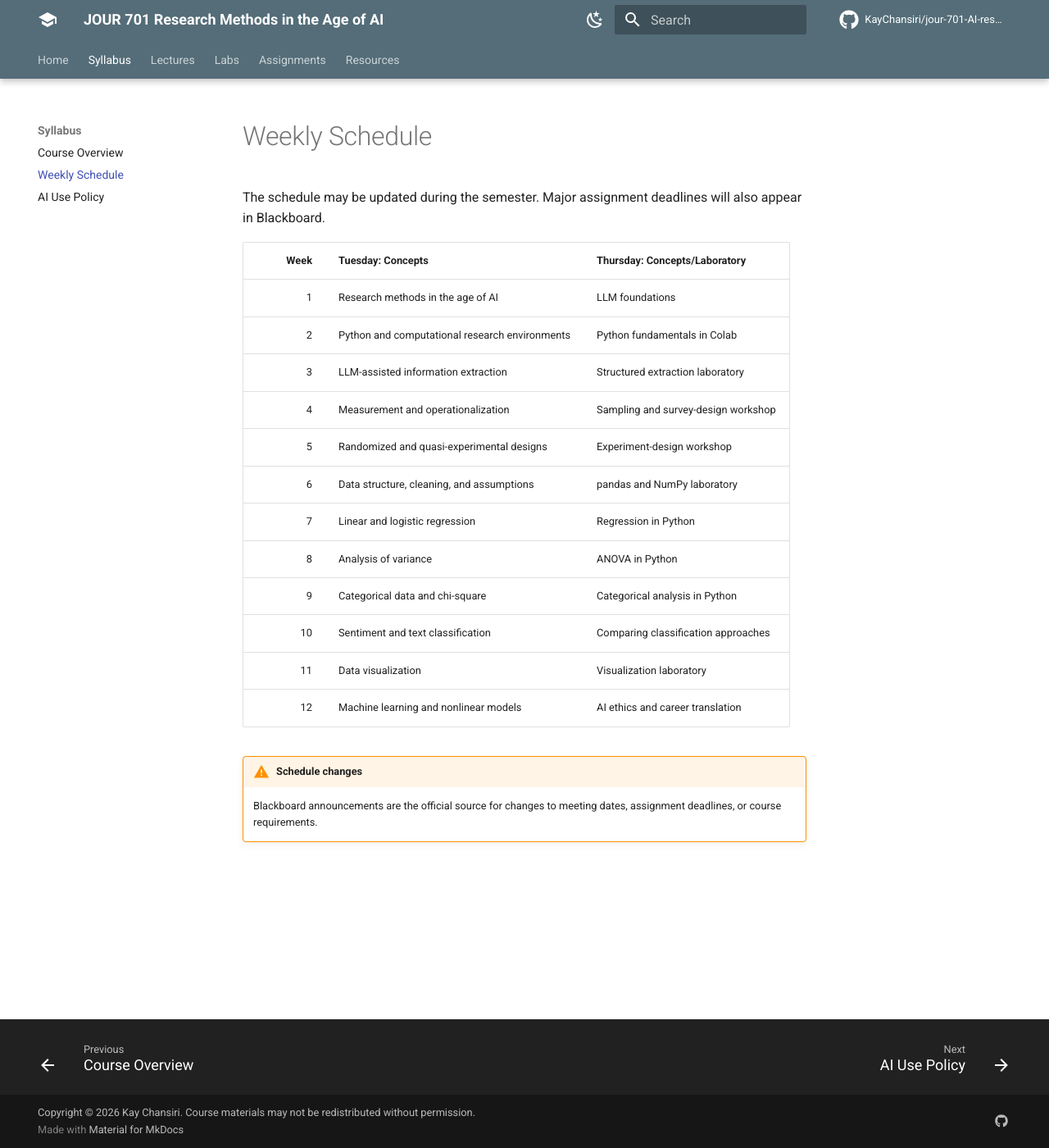
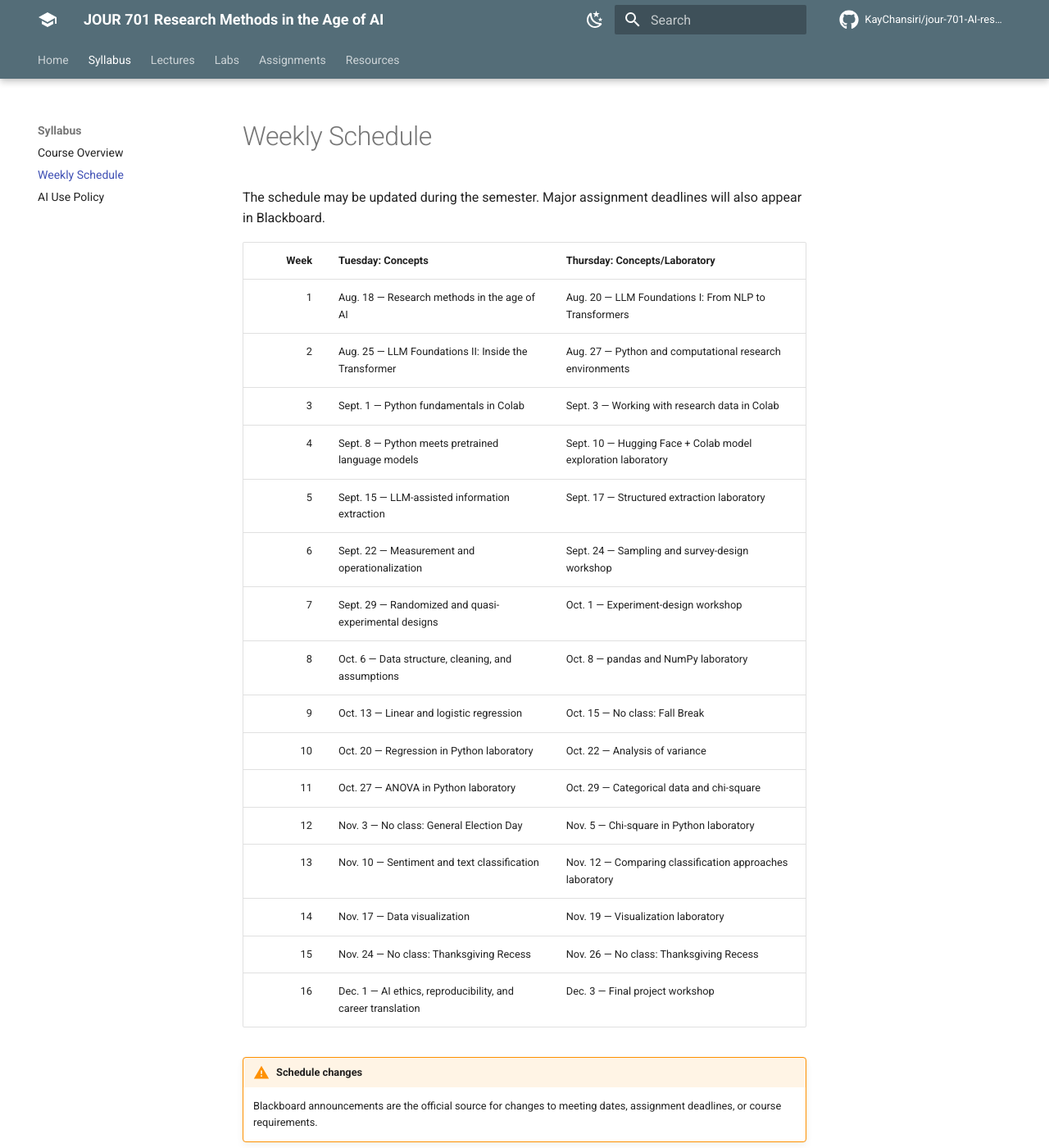
Before and after one commit to KayChansiri/jour-701-AI-research-methods, an MkDocs documentation site: the page built from docs/schedule.md, in a window 1280 px wide and 1400 px high. Shown: the whole window at 82% size. Built offline with MkDocs 1.6.1 and Material for MkDocs 9.7.7, drawn with Linux system fonts in a browser that asks for light colours; comment, search, counter and statistics services are not loaded.

Commit message:
Update schedule.md

```diff
--- a/docs/schedule.md
+++ b/docs/schedule.md
@@ -3,20 +3,24 @@
 The schedule may be updated during the semester. Major assignment deadlines
 will also appear in Blackboard.
 
-| Week | Tuesday: Concepts | Thursday: Concepts/Laboratory|
-|---:|---|---|
-| 1 | Research methods in the age of AI | LLM foundations |
-| 2 | Python and computational research environments | Python fundamentals in Colab |
-| 3 | LLM-assisted information extraction | Structured extraction laboratory |
-| 4 | Measurement and operationalization | Sampling and survey-design workshop |
-| 5 | Randomized and quasi-experimental designs | Experiment-design workshop |
-| 6 | Data structure, cleaning, and assumptions | pandas and NumPy laboratory |
-| 7 | Linear and logistic regression | Regression in Python |
-| 8 | Analysis of variance | ANOVA in Python |
-| 9 | Categorical data and chi-square | Categorical analysis in Python |
-| 10 | Sentiment and text classification | Comparing classification approaches |
-| 11 | Data visualization | Visualization laboratory |
-| 12 | Machine learning and nonlinear models | AI ethics and career translation |
+| Week | Tuesday: Concepts | Thursday: Concepts/Laboratory |
+| ---: | --- | --- |
+| 1 | Aug. 18 — Research methods in the age of AI | Aug. 20 — LLM Foundations I: From NLP to Transformers |
+| 2 | Aug. 25 — LLM Foundations II: Inside the Transformer | Aug. 27 — Python and computational research environments |
+| 3 | Sept. 1 — Python fundamentals in Colab | Sept. 3 — Working with research data in Colab |
+| 4 | Sept. 8 — Python meets pretrained language models | Sept. 10 — Hugging Face + Colab model exploration laboratory |
+| 5 | Sept. 15 — LLM-assisted information extraction | Sept. 17 — Structured extraction laboratory |
+| 6 | Sept. 22 — Measurement and operationalization | Sept. 24 — Sampling and survey-design workshop |
+| 7 | Sept. 29 — Randomized and quasi-experimental designs | Oct. 1 — Experiment-design workshop |
+| 8 | Oct. 6 — Data structure, cleaning, and assumptions | Oct. 8 — pandas and NumPy laboratory |
+| 9 | Oct. 13 — Linear and logistic regression | Oct. 15 — No class: Fall Break |
+| 10 | Oct. 20 — Regression in Python laboratory | Oct. 22 — Analysis of variance |
+| 11 | Oct. 27 — ANOVA in Python laboratory | Oct. 29 — Categorical data and chi-square |
+| 12 | Nov. 3 — No class: General Election Day | Nov. 5 — Chi-square in Python laboratory |
+| 13 | Nov. 10 — Sentiment and text classification | Nov. 12 — Comparing classification approaches laboratory |
+| 14 | Nov. 17 — Data visualization | Nov. 19 — Visualization laboratory |
+| 15 | Nov. 24 — No class: Thanksgiving Recess | Nov. 26 — No class: Thanksgiving Recess |
+| 16 | Dec. 1 — AI ethics, reproducibility, and career translation | Dec. 3 — Final project workshop |
 
 !!! warning "Schedule changes"
 
```
